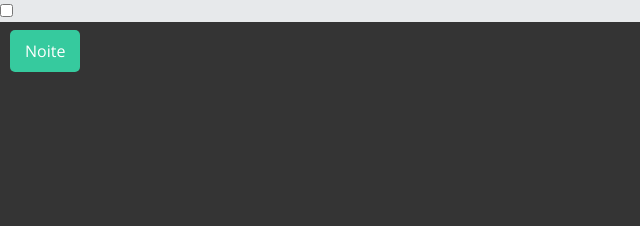
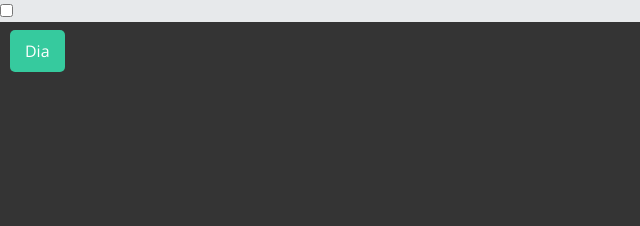
Before and after one commit to arielxis/Calculadora, a plain HTML site: page Calculadora/index.html in a window 1280 px wide. Both pictures are taken after a click on the label "Noite". Shown: the top 226 px of the page, 0-640 px from the left. Drawn offline with nearby package versions, Linux system fonts and the light colour scheme.

Commit message:
Atualizei os arquivos com o novo modo noturno

```diff
--- a/Calculadora/index.html
+++ b/Calculadora/index.html
@@ -16,10 +16,8 @@
 </head>
 <body>
 
-<div >
     <label for="check-noturno"  class="botao" id="btn-noite" onclick="ligarNoite()">Noite</label>
-    <input type="checkbox" id="check-noturno" class="esonder" checked />
-</div>
+    <input type="checkbox" id="check-noturno" checked />
 
 <section id="geral">
 
--- a/Calculadora/script.js
+++ b/Calculadora/script.js
@@ -43,19 +43,24 @@ function executarEquacao(){
 function ligarNoite() {
 
     //seleciona o [x] checkbox e guarda na variável "noite"
-    let noite = document.getElementById('check-noturno');
+    let checkNoite = document.getElementById('check-noturno');
+    let btnNoite = document.getElementById('btn-noite');
 
-    //selecionar os elementos que quero mudar a cor
+    //seleciona #geral
     let fundo = document.getElementById('geral');
 
 
-    if (noite.checked == true){//SE check-noturno = false (não está marcado) [x], então será modo noturno
+    if (checkNoite.checked == true){//SE check-noturno = false (não está marcado) [x]...
 
+        //então adiciona a classe "modo-noturno" em #geral
         fundo.classList.add('modo-noturno');
+        btnNoite.innerHTML = 'Dia';
 
-    } else { //SE NÃO (false), não está marcado [ ], então tira o modo noturno
+    } else { //SE NÃO (false), não está marcado [ ]...
 
+        // então tira a classe "modo-noturno" em #geral
         fundo.classList.remove('modo-noturno');
+        btnNoite.innerHTML = 'Noite';
 
     }
 
--- a/Calculadora/style.css
+++ b/Calculadora/style.css
@@ -132,7 +132,8 @@ li p{
 
 /*----------- modo noturno ------*/
 
-#btn-noite{/* criar botão noturno */
+#btn-noite{
+    /* criar botão noturno */
     text-align:center;
     position: fixed;
     top: 30px; left:10px;
@@ -142,14 +143,17 @@ li p{
 }
 
 .modo-noturno{
-        background-color:rgb(52, 52, 52) !important;
+    /* cor do fundo geral */
+    background-color:rgb(52, 52, 52) !important;
 }
 
 .modo-noturno #calculadora{
+    /* se .modo-noturno está ativado, esse muda o fundo em #calculadora */
     background-color: #0aa9a3;
     border-color: #fff;
 }
 
+/* muda botões de numeros*/
 .modo-noturno .botao{
     background-color: #fff;
     color: #0aa9a3;
@@ -163,6 +167,7 @@ li p{
     color: #fff;
 }
 
+/* muda botões de operações */
 .modo-noturno .operacao, .modo-noturno .btn-2{
     background-color: #36ca9e;
     color: #fff;
```
